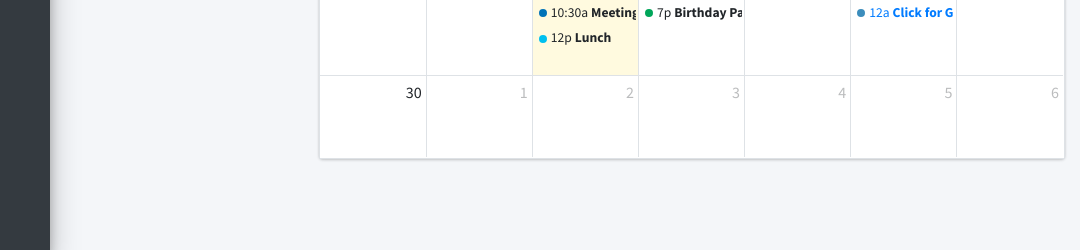
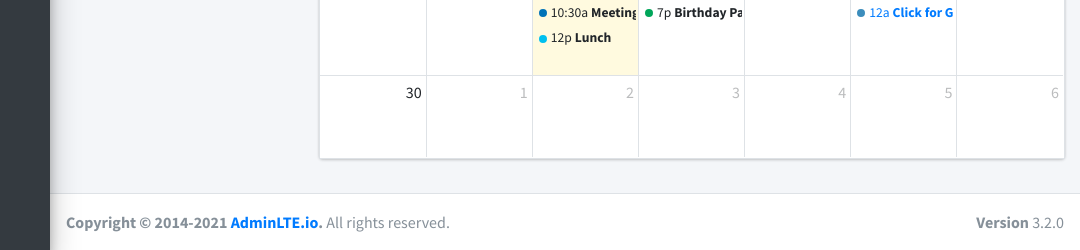
Before and after one commit to eliasbrucart/FarmaciaVernhes, a PHP site: page /FarmaciaVernhes/ in a window 1280 px wide. Shown: the part 550-800 px from the top of the page, without its empty margins (200-1280 px from the left). Run offline with PHP 8.4, Linux system fonts and the light colour scheme; some libraries are stand-ins or nearby versions.

Commit message:
Added footer

```diff
--- a/views/modules/admin/admin_module.php
+++ b/views/modules/admin/admin_module.php
@@ -72,4 +72,4 @@
         <!-- /.row -->
       </div><!-- /.container-fluid -->
     </section>
-  </div>
+</div>
--- /dev/null
+++ b/views/modules/footer/footer_module.php
@@ -0,0 +1,13 @@
+<footer class="main-footer">
+    <strong>Copyright &copy; 2014-2021 <a href="https://adminlte.io">AdminLTE.io</a>.</strong>
+    All rights reserved.
+    <div class="float-right d-none d-sm-inline-block">
+      <b>Version</b> 3.2.0
+    </div>
+</footer>
+
+<!-- Control Sidebar -->
+<aside class="control-sidebar control-sidebar-dark">
+    <!-- Control sidebar content goes here -->
+</aside>
+<!-- /.control-sidebar -->
--- a/views/template.php
+++ b/views/template.php
@@ -49,6 +49,7 @@
 
         include "modules/header/header_module.php"; //temp
         include "modules/admin/admin_module.php";
+        include "modules/footer/footer_module.php";
 
         if(isset($_GET["ruta"])){
             $routes = explode("/", $_GET["ruta"]);
```
